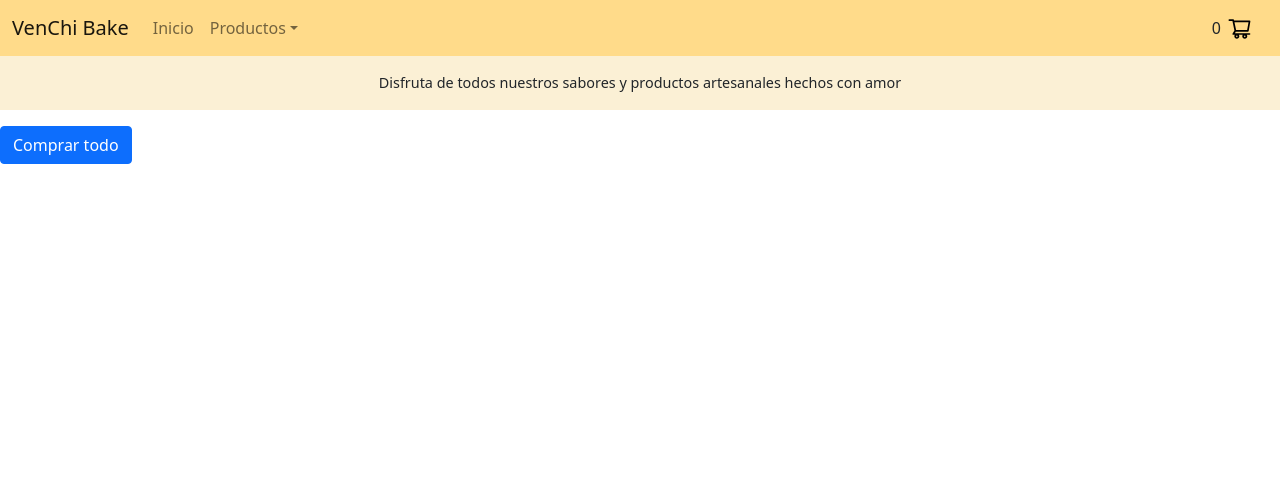
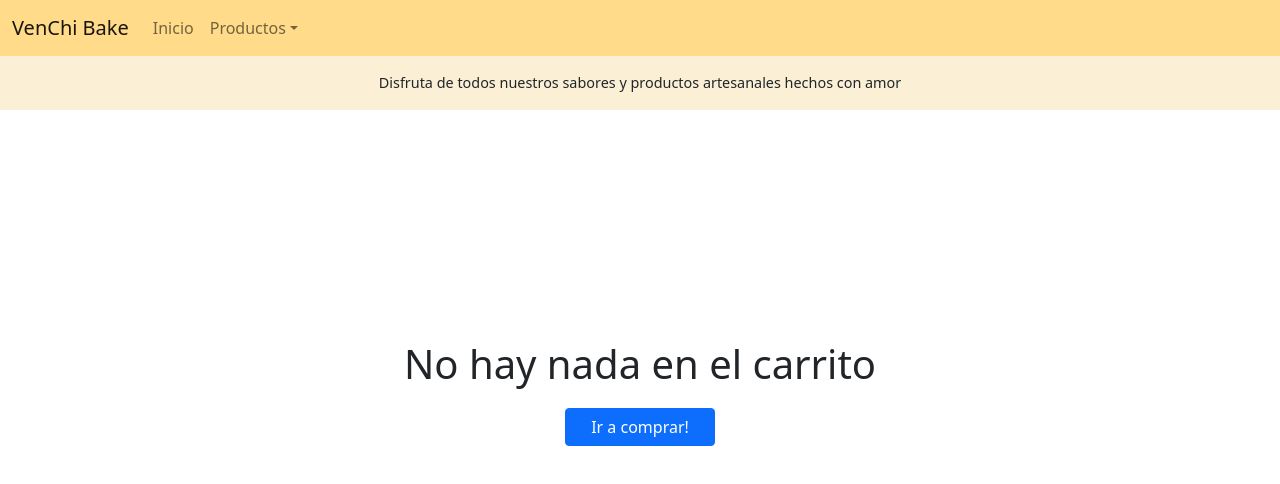
Before and after one commit to jrkaren9/ecommerce, a React (Create React App) app: page /cart in a window 1280 px wide. Shown: the top 484 px of the page. Built offline with nearby package versions, Linux system fonts and the light colour scheme.

Commit message:
Progress in Cart and style in Item list

```diff
--- a/src/components/Cart.jsx
+++ b/src/components/Cart.jsx
@@ -1,24 +1,52 @@
 import Button from 'react-bootstrap/Button';
-import React, { useContext } from 'react'
+import React, { useContext, useEffect, useState } from 'react'
 import { CartContext } from './CartContext'
+import { Col, Container, Row } from 'react-bootstrap';
+import ItemCount from './Items/ItemCount';
+import EmptyCart from './EmptyCart';
 
 export default function Cart() {
 
     const { cart, buyAll, removeFromCart } = useContext(CartContext);
+    const [total, setTotal] = useState(0);
+
+    useEffect(() => {
+        let value = cart.reduce( (total, item) => {
+            return total + Number(item.price.replace('$', ''))*item.count
+        }, 0);
+
+        setTotal(value);
+    }, [cart]);
 
     return (
         <>
         {cart.length > 0 &&
-            cart.map(item =>
-                <React.Fragment key={item.id}>
-                    <span>{item.name}</span> <br />
-                    <span>{item.count}</span> <br />
-                    <Button onClick={() => removeFromCart(item.id)} >Eliminar</Button>
-                </React.Fragment>
-            )
-        }
+        <React.Fragment>
+            <Container> {
+                cart.map(item =>
+                    <Row key={item.id} className="justify-content-center align-items-center">
+                        <Col xs={6}>
+                            {item.name}
+                        </Col>
+                        <Col xs={1}>
+                            {item.count}
+                        </Col>
+                        <Col xs={1}>
+                            {item.price}
+                        </Col>
+                        <Col xs={3}>
+                            <Button onClick={() => removeFromCart(item.id)} >Eliminar</Button>
+                        </Col>
+                    </Row>
+                )}
+            </Container>
+            <p>{total}</p>
+            <Button onClick={buyAll}>Comprar todo</Button>
+        </React.Fragment>}
 
-        <Button onClick={buyAll}>Comprar todo</Button>
+
+        {cart.length <= 0 && <EmptyCart />}
+
         </>
     )
 }
--- a/src/components/CartWidget.jsx
+++ b/src/components/CartWidget.jsx
@@ -13,13 +13,15 @@ export default  function CartWidget() {
     }
 
     return (
-        <>
+        <> {cart.length > 0 &&
+            <React.Fragment>
                 <span>{itemsAmount}</span>
                 <button type="button" aria-expanded="false" aria-label="Cart" className={s.CartWidget} >
                 <Link to="/cart">
                     < AiOutlineShoppingCart className={s.colorIcon} size={25} />
                 </Link>
                 </button>
+            </React.Fragment>}
         </>
     );
 }
--- /dev/null
+++ b/src/components/EmptyCart.jsx
@@ -0,0 +1,22 @@
+import Button from 'react-bootstrap/Button';
+import React from 'react'
+import Container from 'react-bootstrap/Container';
+import Row from 'react-bootstrap/Row';
+import { Link } from 'react-router-dom';
+import s from './Loading.module.css';
+import { Col } from 'react-bootstrap';
+
+export default function EmptyCart() {
+  return (
+    <>
+    <Container>
+        <Row className="justify-content-center align-content-end" id={s.EmptyCart}>
+            <h1>No hay nada en el carrito</h1>
+            <Button variant="primary" as={Link} to="/" id={s.ButtonHome}>
+                Ir a comprar!
+            </Button>
+        </Row>
+    </Container>
+    </>
+  )
+}
--- a/src/components/Items/Item.jsx
+++ b/src/components/Items/Item.jsx
@@ -1,5 +1,4 @@
 import React from 'react';
-import Row from 'react-bootstrap/Row';
 import { Button, Card, Col } from 'react-bootstrap';
 import s from './Item.module.css';
 import { Link } from 'react-router-dom';
@@ -8,19 +7,15 @@ export default  function Item({ item }) {
 
     return (
         <>
-        <Col xs={true} className="justify-content-start">
-        <Card style={{ width: '18rem' }} className={s.Card}>
+        <Col xs={12} sm={5} md={4} lg={3} className="justify-content-start">
+        <Card className={s.Card}>
             <Card.Img variant="top" src={ item.all_imgs ? item.all_imgs[0] : item.img } alt={item.name} className={s.ItemImage}/>
             <Card.Body>
                 <Card.Title>{item.name}</Card.Title>
                 <Card.Text>
                     {item.text}
                 </Card.Text>
-                <Row className="justify-content-end">
-                    <Col xs={5}>
-                        <Button variant="primary" as={Link} to={'/item/' + item.id}>Comprar</Button>
-                    </Col>
-                </Row>
+                <Button variant="primary" as={Link} to={'/item/' + item.id}>Comprar</Button>
             </Card.Body>
         </Card>
         </Col>
--- a/src/components/Items/ItemCount.jsx
+++ b/src/components/Items/ItemCount.jsx
@@ -4,7 +4,7 @@ import Col from 'react-bootstrap/Col';
 import s from './ItemCount.module.css'
 import Button from 'react-bootstrap/Button';
 
-export default  function ItemCount({ stock, initial, onAdd }) {
+export default function ItemCount({ stock, initial, onAdd }) {
 
     const [count, setCount] = useState(initial);
     const [disableAdd, setDisableAdd] = useState(false);
--- a/src/components/Items/ItemDetail.jsx
+++ b/src/components/Items/ItemDetail.jsx
@@ -12,7 +12,7 @@ export default  function ItemDetail({ item, onAdd, amount }) {
 
     return (
         <>
-        <Container id={s.ItemDetail}>
+        <Container id={s.ItemDetail} fluid>
             <Row className="justify-content-center">
                 <Col xs={10} sm={10} md={8} id={s.MainInfo} >
                     <ImgPreview item={item}/>
--- a/src/components/Items/ItemDetail.module.css
+++ b/src/components/Items/ItemDetail.module.css
@@ -5,6 +5,7 @@
 
 #MainInfo {
     padding: 0px auto;
+    margin-bottom: 1rem;
 }
 
 #BuySection {
--- a/src/components/Loading.module.css
+++ b/src/components/Loading.module.css
@@ -1,5 +1,9 @@
-#LoadingMessage {
+#LoadingMessage, #EmptyCart {
     height: 40vh;
+}
+
+#ButtonHome {
+    width: 150px;
 }
 
 h1 {
--- a/src/components/LoadingMessage.jsx
+++ b/src/components/LoadingMessage.jsx
@@ -1,17 +1,20 @@
 import React from 'react';
-import { Row } from 'react-bootstrap';
+import Container from 'react-bootstrap/Container';
+import Row from 'react-bootstrap/Row';
 import Spinner from 'react-bootstrap/Spinner'
 import s from './Loading.module.css';
 
 export default function LoadingMessage() {
   return (
     <>
+    <Container>
       <Row className="justify-content-center align-content-end" id={s.LoadingMessage}>
           <h1>Estamos cargando la información</h1>
           <Spinner animation="border" role="status" className={s["spinner-border"]}>
               <span className="visually-hidden">Loading...</span>
           </Spinner>
       </Row>
+    </Container>
     </>
   )
 }
--- a/src/components/products.js
+++ b/src/components/products.js
@@ -112,7 +112,7 @@ export const getProducts = (id) => {
                     resolve(products);
                 }
 
-        }, 2000);
+        }, 1000);
     });
 };
 
@@ -120,6 +120,6 @@ export const getProduct = (id) => {
     return new Promise((resolve, reject) => {
         setTimeout(() => {
             resolve(products.find(item => item.id === Number(id)));
-        }, 2000);
+        }, 1000);
     });
 };
```
Lines whose indentation alone changed are shown as unchanged.
